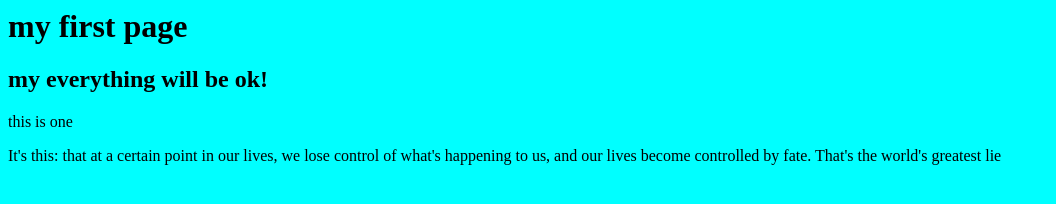
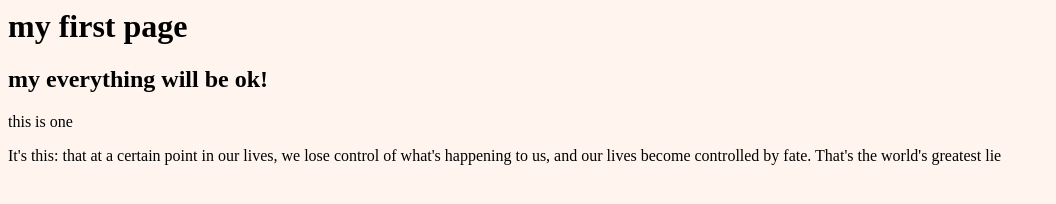
Before and after one commit to h39/q, a plain HTML site: page index.html in a window 1280 px wide. Shown: the whole page, without its empty margins (0-1056 px from the left). Drawn offline with Linux system fonts and the light colour scheme.

Commit message:
Update index.html

```diff
--- a/index.html
+++ b/index.html
@@ -1,5 +1,5 @@
 <html>
-<body bgcolor="Aqua">
+<body bgcolor="SeaShell ">
 <body>
 
 <h1>my first page</h1>
```
